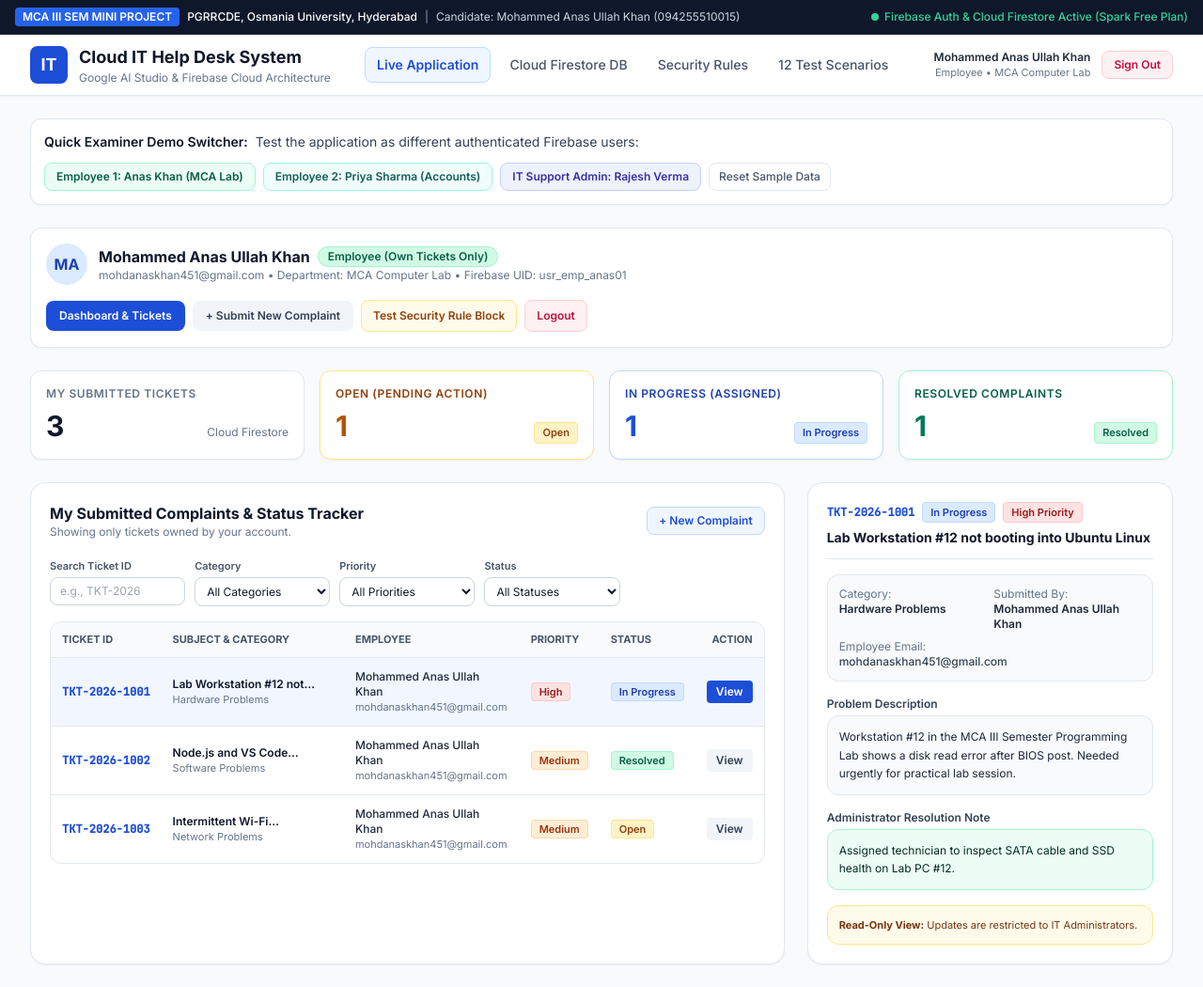
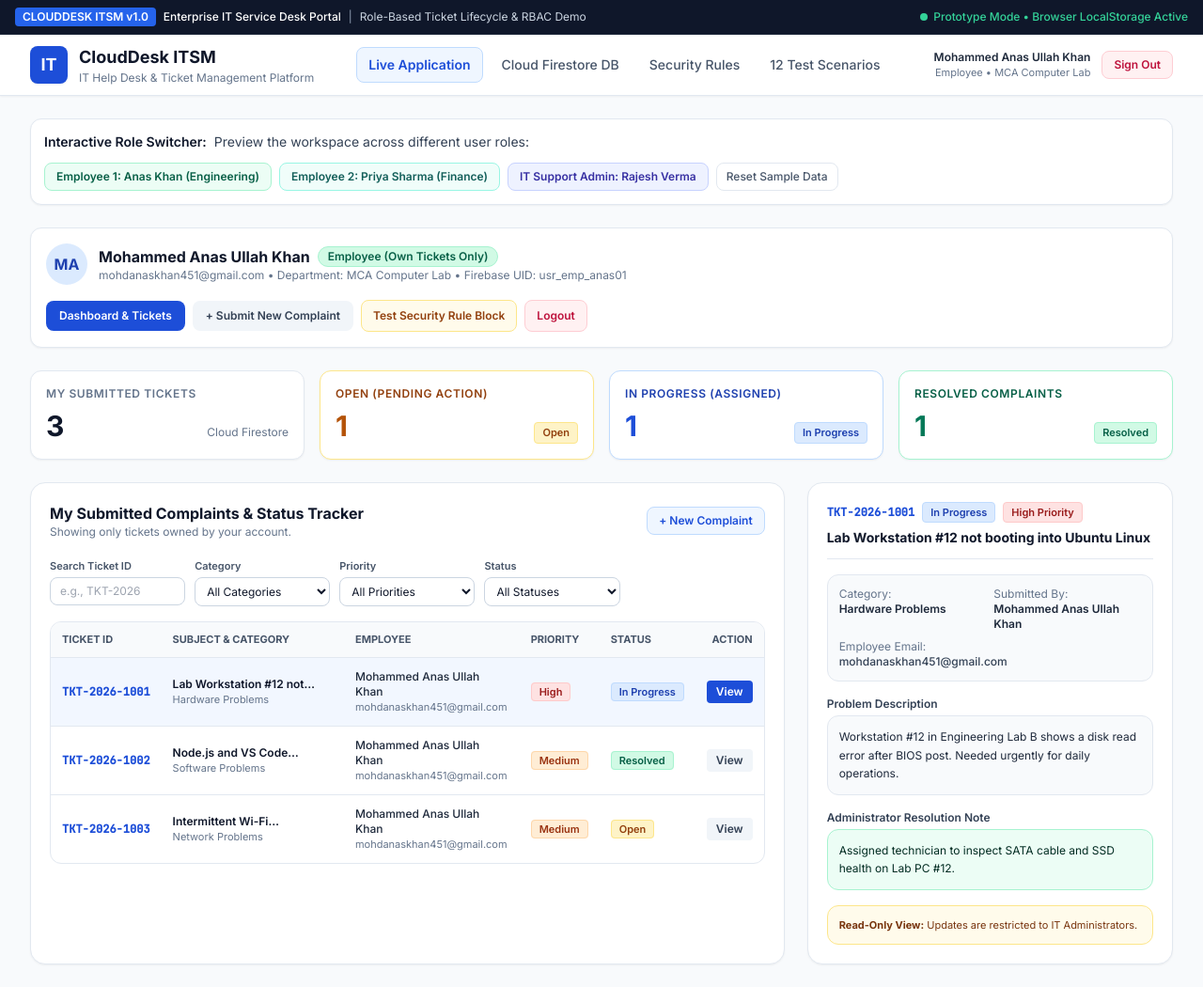
Before and after one commit to Mohammedanaskhan7/clouddesk-itsm, a plain HTML site: page index.html in a window 1280 px wide. Shown: the whole page at 94% size. Drawn offline with nearby package versions, Linux system fonts and the light colour scheme.

Commit message:
Revise title and employee details in index.html
Updated title and branding for the IT Help Desk system. Modified employee roles and descriptions for clarity.

```diff
--- a/index.html
+++ b/index.html
@@ -3,7 +3,7 @@
 <head>
   <meta charset="UTF-8" />
   <meta name="viewport" content="width=device-width, initial-scale=1.0" />
-  <title>Cloud-Based IT Help Desk Ticket Management System | Osmania University MCA Mini Project</title>
+  <title>CloudDesk ITSM — IT Help Desk & Ticket Management System</title>
   <script src="https://cdn.tailwindcss.com/3.4.17"></script>
   <style>
     @import url('https://fonts.googleapis.com/css2?family=Inter:wght@400;500;600;700&family=JetBrains+Mono:wght@400;500&display=swap');
@@ -53,15 +53,15 @@
   <div class="bg-slate-900 text-slate-200 text-xs py-2 px-4 border-b border-slate-800">
     <div class="max-w-7xl mx-auto flex flex-wrap items-center justify-between gap-2">
       <div class="flex items-center gap-2">
-        <span class="px-2 py-0.5 rounded bg-blue-600 text-white font-semibold">MCA III SEM MINI PROJECT</span>
-        <span class="font-medium text-white">PGRRCDE, Osmania University, Hyderabad</span>
+        <span class="px-2 py-0.5 rounded bg-blue-600 text-white font-semibold">CLOUDDESK ITSM v1.0</span>
+        <span class="font-medium text-white">Enterprise IT Service Desk Portal</span>
         <span class="hidden md:inline text-slate-400">|</span>
-        <span class="hidden md:inline text-slate-300">Candidate: Mohammed Anas Ullah Khan (094255510015)</span>
+        <span class="hidden md:inline text-slate-300">Role-Based Ticket Lifecycle &amp; RBAC Demo</span>
       </div>
       <div class="flex items-center gap-3">
         <span class="inline-flex items-center gap-1.5 text-emerald-400 font-medium">
           <span class="w-2 h-2 rounded-full bg-emerald-400"></span>
-          Firebase Auth &amp; Cloud Firestore Active (Spark Free Plan)
+          Prototype Mode • Browser LocalStorage Active
         </span>
       </div>
     </div>
@@ -75,8 +75,8 @@
           IT
         </div>
         <div>
-          <h1 class="text-base sm:text-lg font-bold text-slate-900 leading-tight">Cloud IT Help Desk System</h1>
-          <p class="text-xs text-slate-500">Google AI Studio &amp; Firebase Cloud Architecture</p>
+          <h1 class="text-base sm:text-lg font-bold text-slate-900 leading-tight">CloudDesk ITSM</h1>
+          <p class="text-xs text-slate-500">IT Help Desk &amp; Ticket Management Platform</p>
         </div>
       </div>
 
@@ -128,15 +128,15 @@
       <!-- Quick Role Switcher Bar for Viva / Examiner Demonstration -->
       <div class="bg-white rounded-xl border border-slate-200 p-3.5 shadow-sm flex flex-wrap items-center justify-between gap-3">
         <div class="flex items-center gap-2 text-xs sm:text-sm text-slate-700">
-          <span class="font-semibold text-slate-900">Quick Examiner Demo Switcher:</span>
-          <span>Test the application as different authenticated Firebase users:</span>
+          <span class="font-semibold text-slate-900">Interactive Role Switcher:</span>
+          <span>Preview the workspace across different user roles:</span>
         </div>
         <div class="flex flex-wrap items-center gap-2">
           <button type="button" onclick="quickSignIn('emp1')" class="px-3 py-1.5 rounded-lg text-xs font-semibold bg-emerald-50 text-emerald-800 border border-emerald-200 hover:bg-emerald-100">
-            Employee 1: Anas Khan (MCA Lab)
+            Employee 1: Anas Khan (Engineering)
           </button>
           <button type="button" onclick="quickSignIn('emp2')" class="px-3 py-1.5 rounded-lg text-xs font-semibold bg-teal-50 text-teal-800 border border-teal-200 hover:bg-teal-100">
-            Employee 2: Priya Sharma (Accounts)
+            Employee 2: Priya Sharma (Finance)
           </button>
           <button type="button" onclick="quickSignIn('admin')" class="px-3 py-1.5 rounded-lg text-xs font-semibold bg-indigo-50 text-indigo-800 border border-indigo-200 hover:bg-indigo-100">
             IT Support Admin: Rajesh Verma
@@ -705,7 +705,7 @@ service cloud.firestore {
         ticketId: "TKT-2026-1001",
         subject: "Lab Workstation #12 not booting into Ubuntu Linux",
         category: "Hardware Problems",
-        description: "Workstation #12 in the MCA III Semester Programming Lab shows a disk read error after BIOS post. Needed urgently for practical lab session.",
+        description: "Workstation #12 in Engineering Lab B shows a disk read error after BIOS post. Needed urgently for daily operations.",
         priority: "High",
         status: "In Progress",
         createdBy: "usr_emp_anas01",
@@ -735,7 +735,7 @@ service cloud.firestore {
         ticketId: "TKT-2026-1003",
         subject: "Intermittent Wi-Fi disconnection in Study Centre Reading Room",
         category: "Network Problems",
-        description: "The PGRRCDE student Wi-Fi access point drops connection every 15 minutes during online cloud computing lectures.",
+        description: "The office Wi-Fi access point drops connection every 15 minutes during video calls.",
         priority: "Medium",
         status: "Open",
         createdBy: "usr_emp_anas01",
```
